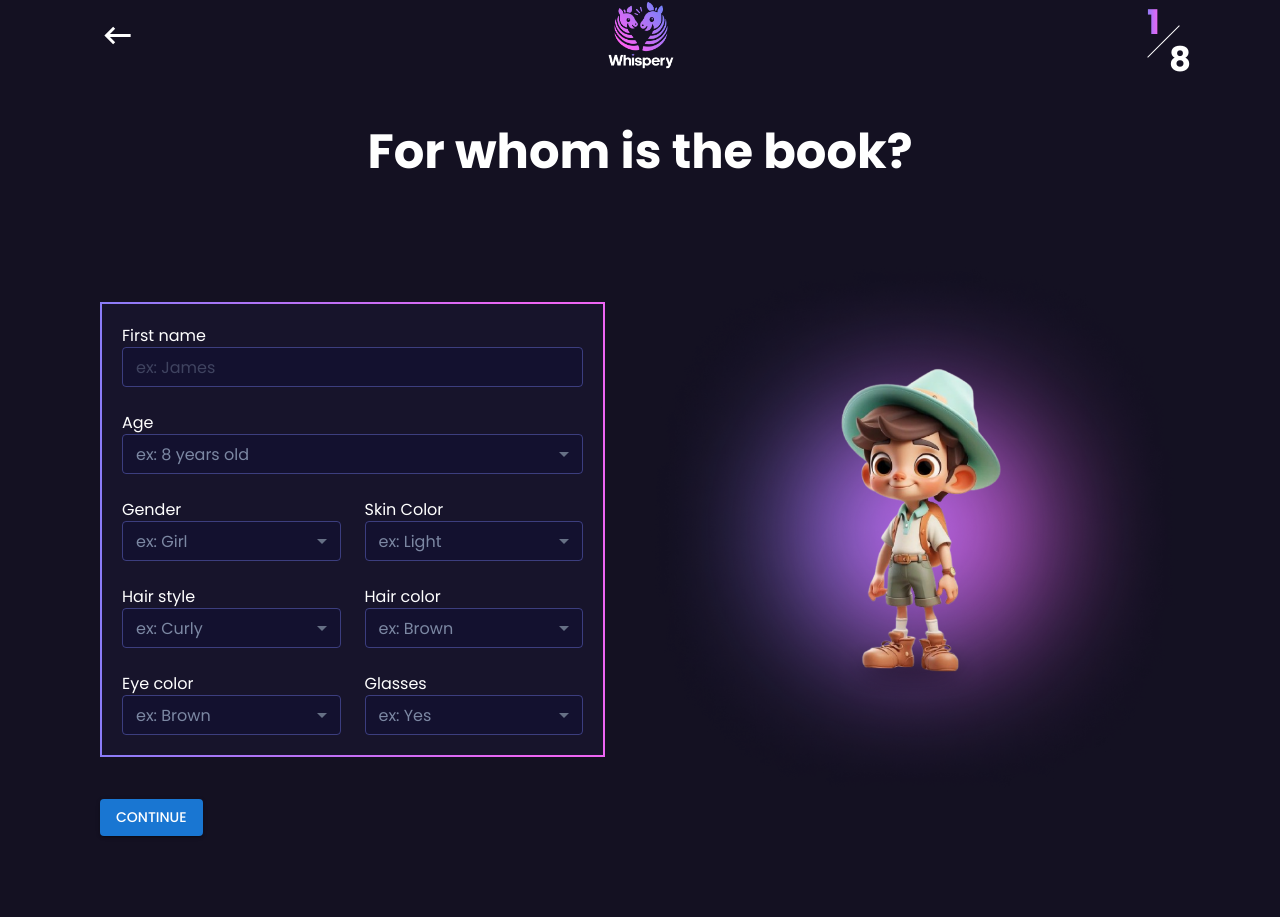
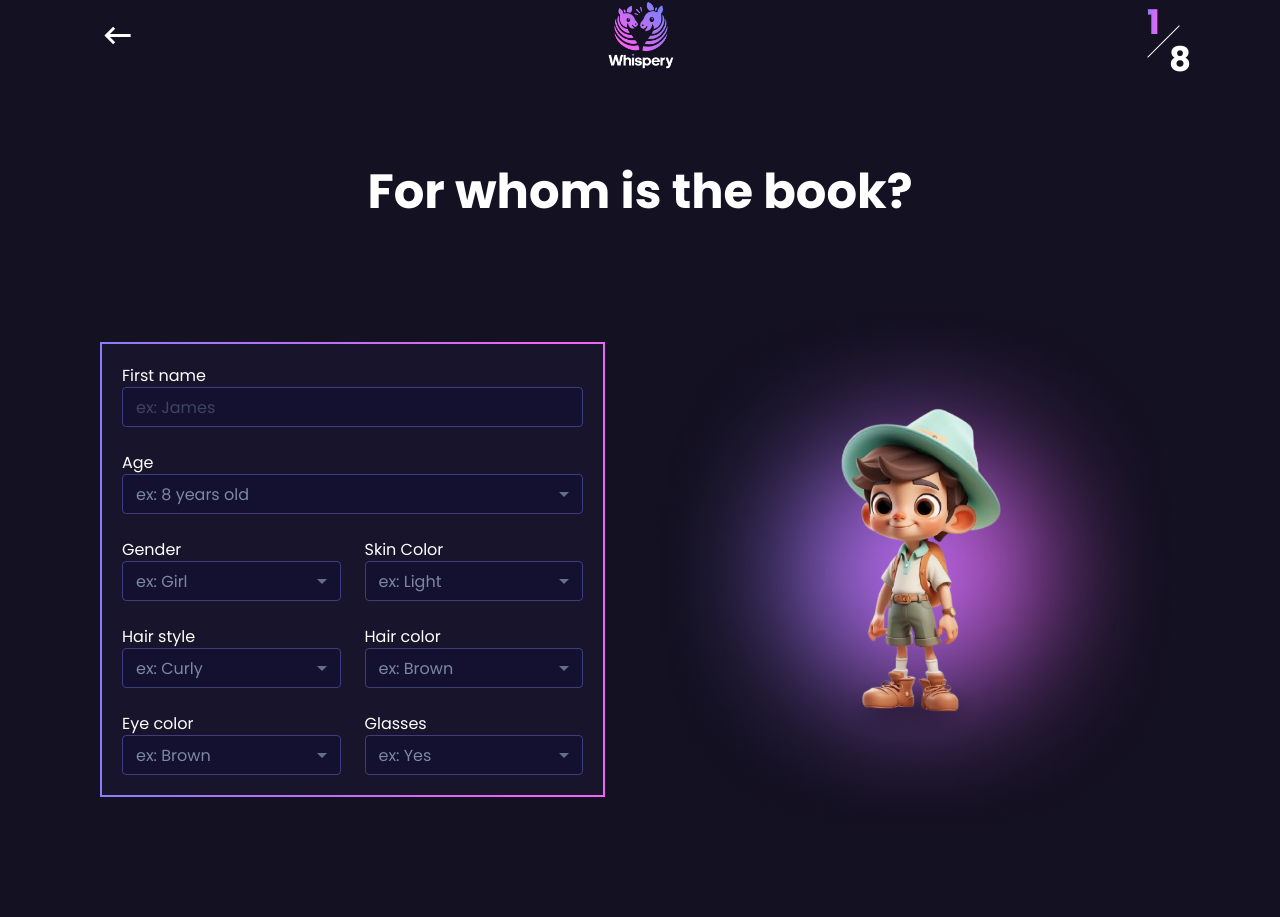
Before and after one commit to ZeenatLawal/whispery, a React (Create React App) app: page / in a window 1280 px wide. Shown: the part 37-954 px from the top of the page. Built offline with nearby package versions, Linux system fonts and the light colour scheme.

Commit message:
Style continue button

```diff
--- a/src/Pages/BookOwner.js
+++ b/src/Pages/BookOwner.js
@@ -8,6 +8,7 @@
 import { OwnerForm } from "../components/OwnerForm";
 import ownerImg from "../images/ownerImg.png";
 import { Header } from "../components/Header";
+import ArrowForwardIcon from "@mui/icons-material/ArrowForward";
 
 export function BookOwner() {
   const theme = useTheme();
@@ -20,14 +21,11 @@
       <Header number={1}>
         <Grid
           container
-          style={{ width: `calc(100vw - ${isSmallScreen ? 25 : 200}px)` }}
+          style={{
+            width: `calc(100vw - ${isSmallScreen ? 25 : 200}px)`,
+          }}
         >
-          <Grid
-            item
-            xs={12}
-            textAlign="center"
-            marginTop={isSmallScreen ? "55px" : "80px"}
-          >
+          <Grid item xs={12} textAlign="center">
             <Typography
               style={{ fontWeight: 700 }}
               sx={{
@@ -74,8 +72,26 @@
           </Grid>
         </Grid>
 
-        <Grid item xs={12}>
-          <Button variant="contained">Continue</Button>
+        <Grid
+          container
+          justifyContent={{ xs: "center", md: "flex-end" }}
+          marginTop={{ xs: "40px", md: "80px" }}
+        >
+          <Button
+            variant="contained"
+            sx={{
+              height: "50px",
+              borderRadius: "36px",
+              fontWeight: 600,
+              padding: "10px 30px",
+              background:
+                "linear-gradient(90deg, #718DF4 14.67%, #ED65F3 100%)",
+              textTransform: "none",
+            }}
+            endIcon={<ArrowForwardIcon />}
+          >
+            Continue
+          </Button>
         </Grid>
       </Header>
     </>
--- a/src/components/Header.js
+++ b/src/components/Header.js
@@ -87,10 +87,12 @@
           </Box>
         </Toolbar>
       </AppBar>
+
       <div
         style={{
+          paddingTop: isSmallScreen ? "90px" : "120px",
           minHeight: `calc(100vh - ${isSmallScreen ? 107 : 121}px)`,
-          margin: "81px auto",
+          margin: "81px auto 30px",
         }}
       >
         {children}
```
